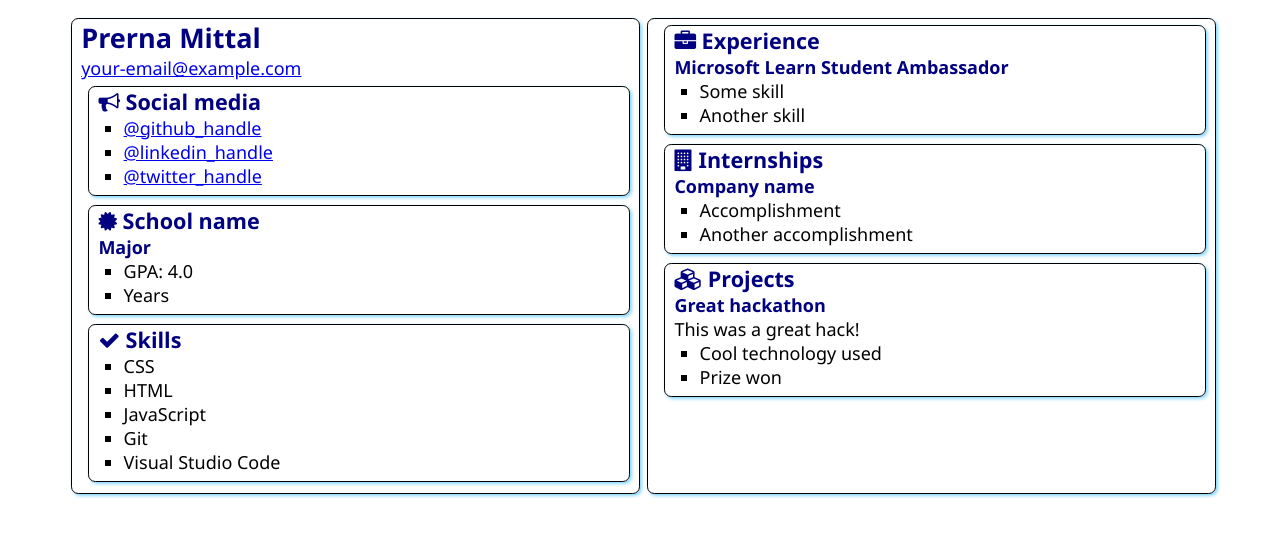
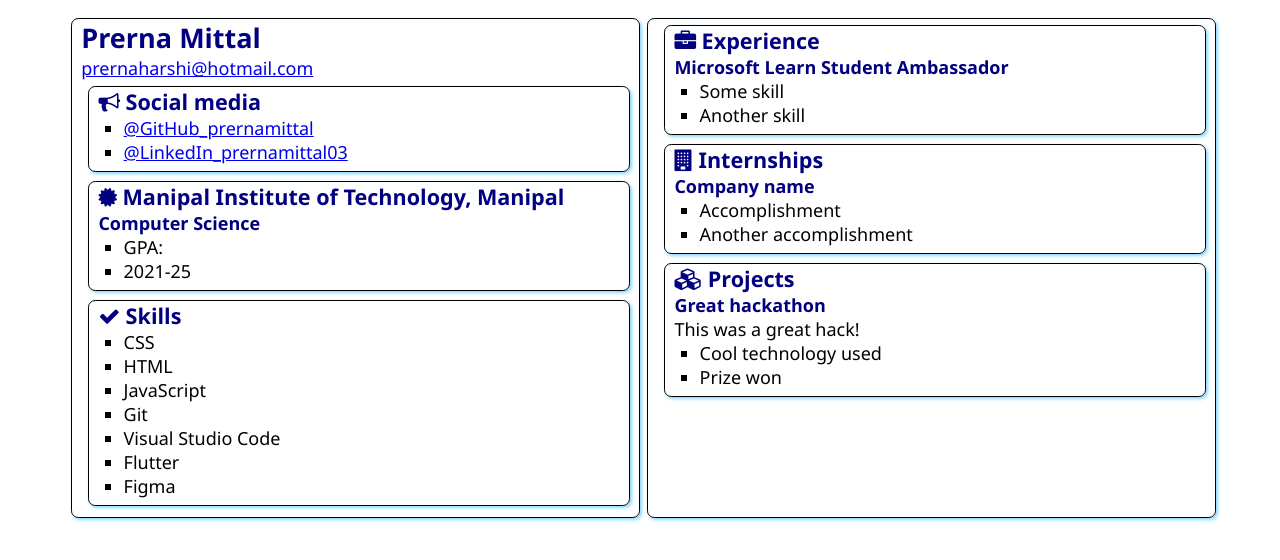
Before and after one commit to prernamittal/SATechnicalOnboarding, a plain HTML site: page src/index.html in a window 1280 px wide. Drawn offline with Linux system fonts and the light colour scheme.

Commit message:
Update index.html
basic details updated

```diff
--- a/src/index.html
+++ b/src/index.html
@@ -13,7 +13,7 @@
     <main>
         <article class="box">
             <h1>Prerna Mittal</h1>
-            <div><a href="mailto:your.email@example.com">your-email@example.com</a></div>
+            <div><a href="mailto:prernaharshi@hotmail.com">prernaharshi@hotmail.com</a></div>
 
             <section class="box">
                 <h2>
@@ -21,9 +21,8 @@
                     Social media
                 </h2>
                 <ul>
-                    <li><a href="https://github.com/<handle>">@github_handle</a></li>
-                    <li><a href="https://linkedin.com/in/<handle>">@linkedin_handle</a></li>
-                    <li><a href="https://twitter.com/<handle>">@twitter_handle</a></li>
+                    <li><a href="https://github.com/prernamittal">@GitHub_prernamittal</a></li>
+                    <li><a href="https://linkedin.com/in/prernamittal03">@LinkedIn_prernamittal03</a></li>
                 </ul>
             </section>
 
@@ -31,12 +30,12 @@
                 <div class="education">
                     <h2>
                         <i class="fa fa-certificate" aria-hidden="true"></i>
-                        School name
+                        Manipal Institute of Technology, Manipal
                     </h2>
-                    <h3>Major</h3>
+                    <h3>Computer Science</h3>
                     <ul>
-                        <li>GPA: 4.0</li>
-                        <li>Years</li>
+                        <li>GPA:</li>
+                        <li>2021-25</li>
                     </ul>
                 </div>
             </section>
@@ -52,6 +51,10 @@
                     <li>JavaScript</li>
                     <li>Git</li>
                     <li>Visual Studio Code</li>
+                    <li>Flutter</li>
+                    <li>Figma</li>
+
+
                 </ul>
             </section>
         </article>
```
